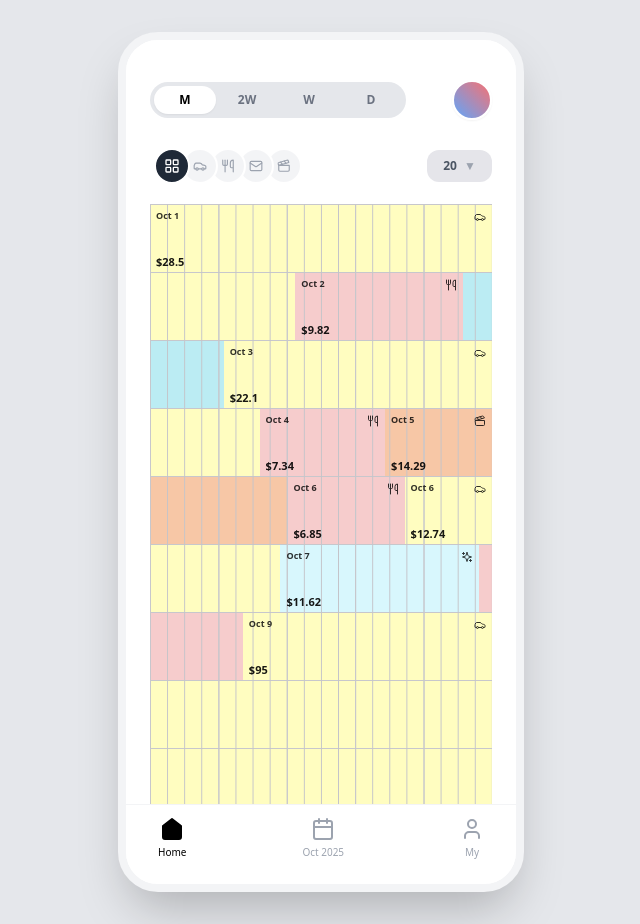
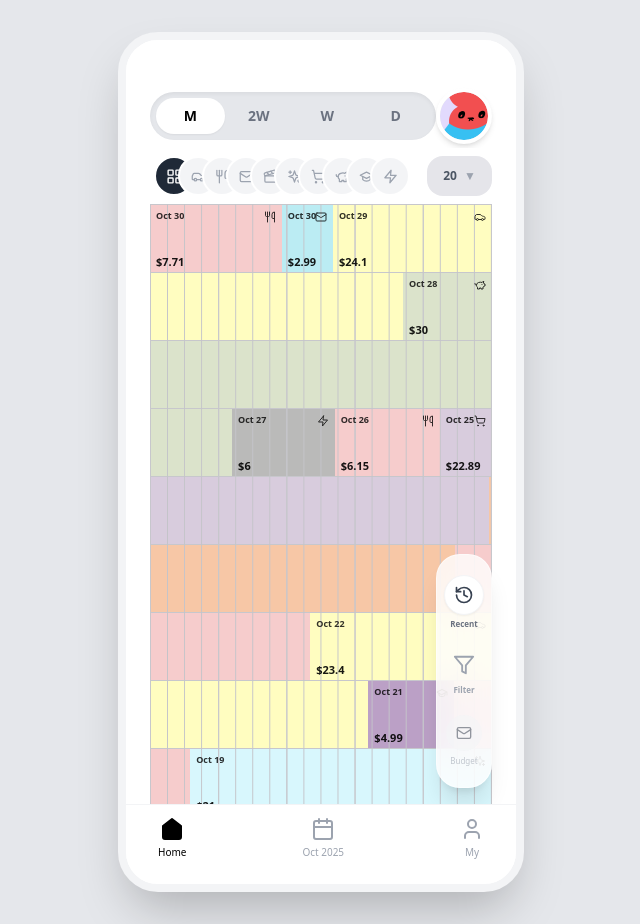
Before and after one commit to Phoebe5524/699demo, a React (Vite) app in the folder budget-app/: page / in a window 1280 px wide. Shown: the whole page, without its empty margins (319-959 px from the left). Built offline with nearby package versions, Linux system fonts and the light colour scheme; the HTML template or start-up script is replaced by a standard one.

Commit message:
finalize the filter and grid

```diff
--- a/budget-app/src/App.jsx
+++ b/budget-app/src/App.jsx
@@ -1,8 +1,9 @@
 import React, { useState, useMemo } from 'react';
 import {
-  Settings, ShoppingCart, Plus, ChevronRight, X,
+  Settings, ShoppingCart, Plus, X,
   Home, Calendar, User, Filter, Mail, Car, Clapperboard,
-  GraduationCap, PiggyBank, Sparkles, Utensils, LayoutGrid, Zap
+  GraduationCap, PiggyBank, Sparkles, Utensils, LayoutGrid, Zap,
+  ArrowDownNarrowWide, ArrowUpNarrowWide, History
 } from 'lucide-react';
 import { clsx } from 'clsx';
 import { twMerge } from 'tailwind-merge';
@@ -13,7 +14,7 @@ function cn(...inputs) {
   return twMerge(clsx(inputs));
 }
 
-// === 辅助函数：日期格式化 ===
+// === 辅助函数 ===
 const formatDate = (dateStr) => {
   if (!dateStr) return '';
   const [y, m, d] = dateStr.split('-');
@@ -52,9 +53,12 @@ export default function App() {
   const [selectedCategory, setSelectedCategory] = useState(null);
   const [formDate, setFormDate] = useState('');
 
-  const [activeFilter, setActiveFilter] = useState('All');
+  // === 筛选与排序状态 ===
+  const [selectedFilters, setSelectedFilters] = useState([]);
+  const [sortType, setSortType] = useState('newest');
   const [unit, setUnit] = useState(20);
 
+  // === 逻辑函数 ===
   const toggleUnit = () => {
     const options = [20, 50, 100, 200];
     const currentIndex = options.indexOf(unit);
@@ -62,20 +66,101 @@ export default function App() {
     setUnit(options[nextIndex]);
   };
 
+  // === 核心修改 2：点击交互逻辑升级 ===
+  const toggleCategoryFilter = (cat) => {
+    if (selectedFilters.includes(cat)) {
+      // 如果该分类已经被选中
+      const isLast = selectedFilters[selectedFilters.length - 1] === cat;
+
+      if (isLast) {
+        // A. 如果它已经是最后一个（展开状态），则直接删除
+        setSelectedFilters(prev => prev.filter(c => c !== cat));
+      } else {
+        // B. 如果它被压在下面（没展开），先把它移到最后（展开显示名字）
+        // 这样用户就能看到自己在操作什么了
+        setSelectedFilters(prev => [...prev.filter(c => c !== cat), cat]);
+      }
+    } else {
+      // 如果没选中，直接添加到最后
+      setSelectedFilters(prev => [...prev, cat]);
+    }
+  };
+
+  const cycleSortType = () => {
+    const types = ['newest', 'oldest', 'highPrice', 'lowPrice'];
+    const currentIdx = types.indexOf(sortType);
+    setSortType(types[(currentIdx + 1) % types.length]);
+  };
+
+  const resetAllFilters = () => {
+    setSelectedFilters([]);
+    setSortType('newest');
+  };
+
+  const isFilterActive = selectedFilters.length > 0 || sortType !== 'newest';
+
+  const getSortIconInfo = () => {
+    switch(sortType) {
+      case 'newest': return { icon: <History size={20}/>, text: 'Recent' };
+      case 'oldest': return { icon: <History size={20} className="rotate-180"/>, text: 'Oldest' };
+      case 'highPrice': return { icon: <ArrowDownNarrowWide size={20}/>, text: 'High $$' };
+      case 'lowPrice': return { icon: <ArrowUpNarrowWide size={20}/>, text: 'Low $$' };
+      default: return { icon: <History size={20}/>, text: 'Recent' };
+    }
+  };
+
+  // === 核心数据处理 ===
   const filteredTransactions = useMemo(() => {
-    const sorted = [...transactions].sort((a, b) => new Date(a.date) - new Date(b.date));
-    if (activeFilter === 'All') {
-      return sorted.filter(t => t.category !== 'Income');
+    let data = [...transactions];
+    if (selectedFilters.length > 0) {
+      data = data.filter(t => selectedFilters.includes(t.category));
+    } else {
+      data = data.filter(t => t.category !== 'Income');
     }
-    return sorted.filter(t => t.category === activeFilter);
-  }, [activeFilter, transactions]);
+    data.sort((a, b) => {
+      switch (sortType) {
+        case 'newest': return new Date(b.date) - new Date(a.date);
+        case 'oldest': return new Date(a.date) - new Date(b.date);
+        case 'highPrice': return b.amount - a.amount;
+        case 'lowPrice': return a.amount - b.amount;
+        default: return 0;
+      }
+    });
+    return data;
+  }, [selectedFilters, sortType, transactions]);
 
-  const uniqueCategories = useMemo(() => {
+  const allCategories = useMemo(() => {
     const cats = new Set(INITIAL_TRANSACTIONS.map(t => t.category).filter(c => c !== 'Income'));
     return Array.from(cats);
   }, []);
 
-  // === 交互逻辑 ===
+  const unselectedCategories = useMemo(() => {
+    return allCategories.filter(cat => !selectedFilters.includes(cat));
+  }, [allCategories, selectedFilters]);
+
+  // === 核心修改 1：动态间距计算 (Breathing Spacing) ===
+  const totalIcons = 1 + unselectedCategories.length + selectedFilters.length;
+
+  const getSizeClass = () => {
+    // 场景 A: 没有选中任何 Filter -> 展开图标，方便点击
+    if (selectedFilters.length === 0) {
+      if(totalIcons > 8) return { size: 'w-10 h-10', iconSize: 15, space: '-space-x-4' };
+      if(totalIcons > 6) return { size: 'w-12 h-12', iconSize: 16, space: '-space-x-4' };
+      return { size: 'w-12 h-12', iconSize: 18, space: '-space-x-2' };
+    }
+
+    // 场景 B: 选中了 Filter -> 收紧图标，为右侧名字腾出空间
+    // 如果总数非常多，收得更紧
+    if (totalIcons > 8) return { size: 'w-9 h-9', iconSize: 14, space: '-space-x-6' };
+    if (totalIcons > 6) return { size: 'w-10 h-10', iconSize: 16, space: '-space-x-5' };
+
+    // 默认收紧状态
+    return { size: 'w-12 h-12', iconSize: 18, space: '-space-x-4' };
+  };
+
+  const { size, iconSize, space } = getSizeClass();
+
+  // === 交互处理 ===
   const handleAddClick = () => {
     setEditingId(null);
     setAmount('');
@@ -128,7 +213,6 @@ export default function App() {
     setSelectedCategory(null);
   };
 
-  // === 核心 Grid 逻辑 ===
   const ROW_HEIGHT = 68;
   const CELLS_PER_ROW = 20;
 
@@ -168,58 +252,107 @@ export default function App() {
       <div className="w-full max-w-[390px] bg-white h-[844px] rounded-[40px] shadow-2xl overflow-hidden relative flex flex-col border-[8px] border-gray-100 box-content">
 
         {/* Header */}
-        <header className="px-6 pt-10 pb-2 flex justify-between items-center bg-white z-30">
-          <div className="bg-gray-200 rounded-full p-1 flex text-sm font-bold text-gray-500 w-64">
-            <button className="flex-1 py-1.5 rounded-full bg-white text-black shadow-sm text-xs">M</button>
-            <button className="flex-1 py-1.5 rounded-full text-xs hover:bg-gray-100/50">2W</button>
-            <button className="flex-1 py-1.5 rounded-full text-xs hover:bg-gray-100/50">W</button>
-            <button className="flex-1 py-1.5 rounded-full text-xs hover:bg-gray-100/50">D</button>
+        <header className="px-6 pt-12 pb-1 flex justify-between items-center bg-white z-30">
+          <div className="bg-gray-200 rounded-full p-1.5 flex text-base font-bold text-gray-500 w-72 shadow-inner">
+            <button className="flex-1 py-2 rounded-full bg-white text-black shadow-sm text-sm">M</button>
+            <button className="flex-1 py-2 rounded-full text-sm hover:bg-gray-100/50">2W</button>
+            <button className="flex-1 py-2 rounded-full text-sm hover:bg-gray-100/50">W</button>
+            <button className="flex-1 py-2 rounded-full text-sm hover:bg-gray-100/50">D</button>
           </div>
-          <div className="w-10 h-10 rounded-full bg-gradient-to-tr from-blue-400 to-red-400 border-2 border-white shadow-sm"></div>
+          <img src="/rabbit.png" alt="User" className="w-14 h-14 rounded-full border-4 border-white shadow-md object-cover bg-gray-200" />
         </header>
 
-        {/* Filter & Unit */}
-        <div className="px-6 py-4 flex items-center justify-between bg-white z-30">
-          <div className="flex items-center gap-2">
-            <div className="flex items-center -space-x-2 overflow-hidden py-1 pl-1">
-              <button onClick={() => setActiveFilter('All')} className={cn("w-9 h-9 rounded-full border-2 border-white flex items-center justify-center relative z-10 transition-transform hover:scale-110", activeFilter === 'All' ? "bg-gray-800 text-white" : "bg-gray-200 text-gray-500")}>
-                <LayoutGrid size={16} />
+        {/*
+            === Filter & Unit ===
+        */}
+        <div className="px-6 py-2 flex items-center justify-between bg-white z-30 gap-3">
+
+          {/* 容器：min-w-0 和 mr-4 边界保护 */}
+          <div className="flex-1 flex items-center min-w-0 mr-4">
+
+            {/*
+               动态间距 space:
+               - 全选 (All) 时：-space-x-2 (宽松)
+               - 有选中时：-space-x-5 (紧凑)
+            */}
+            <div className={cn("flex items-center pl-1 transition-all duration-500 ease-in-out", space)}>
+
+              {/* Reset 按钮 */}
+              <button
+                onClick={resetAllFilters}
+                className={cn(
+                  "rounded-full border-2 border-white flex items-center justify-center relative transition-transform hover:scale-110 shrink-0",
+                  selectedFilters.length === 0 ? "bg-gray-800 text-white" : "bg-gray-200 text-gray-500",
+                  size
+                )}
+                style={{ zIndex: 0 }}
+              >
+                <LayoutGrid size={iconSize + 2} />
               </button>
-              {uniqueCategories.slice(0, 4).map((cat, idx) => (
-                <button key={cat} onClick={() => setActiveFilter(cat)} className="w-9 h-9 rounded-full border-2 border-white bg-gray-100 flex items-center justify-center text-gray-400 hover:bg-gray-200 hover:z-20 transition-all" style={{ zIndex: 5 - idx }}>
-                  {CATEGORIES_CONFIG[cat].icon}
+
+              {/* 未选中的图标 */}
+              {unselectedCategories.map((cat, idx) => (
+                <button
+                  key={cat}
+                  onClick={() => toggleCategoryFilter(cat)}
+                  className={cn(
+                    "rounded-full border-2 border-white flex items-center justify-center bg-gray-100 text-gray-400 hover:bg-gray-200 hover:z-50 hover:scale-105 transition-all shrink-0",
+                    size
+                  )}
+                  style={{ zIndex: idx + 1 }}
+                >
+                  {React.cloneElement(CATEGORIES_CONFIG[cat].icon, { size: iconSize })}
                 </button>
               ))}
+
+              {/* 已选中的图标 */}
+              {selectedFilters.map((cat, idx) => {
+                const isLast = idx === selectedFilters.length - 1;
+                const zIndex = 100 + idx;
+
+                return (
+                  <button
+                    key={cat}
+                    onClick={() => toggleCategoryFilter(cat)}
+                    className={cn(
+                      "rounded-full border-2 border-white flex items-center justify-center shadow-sm transition-all animate-slide-right shrink-0",
+                      CATEGORIES_CONFIG[cat].color,
+                      isLast ? `w-auto px-4 gap-2 ${size.split(' ')[1]}` : size
+                    )}
+                    style={{ zIndex: zIndex }}
+                  >
+                    <span className="text-black/70 shrink-0">
+                      {React.cloneElement(CATEGORIES_CONFIG[cat].icon, { size: iconSize })}
+                    </span>
+
+                    {/*
+                       Truncate 保护机制
+                    */}
+                    {isLast && (
+                      <span className="text-black/80 font-bold whitespace-nowrap text-xs pr-1 truncate">
+                        {cat}
+                      </span>
+                    )}
+                  </button>
+                )
+              })}
             </div>
           </div>
-          <div className="flex items-center gap-2">
-             {activeFilter !== 'All' && (
-               <div className={cn("px-4 py-2 rounded-full text-white text-xs font-bold shadow-md flex items-center gap-2 animate-slide-up", CATEGORIES_CONFIG[activeFilter].color)}>
-                 <span className="text-black/70">{CATEGORIES_CONFIG[activeFilter].icon}</span>
-                 <span className="text-black/80">{activeFilter}</span>
-                 <button onClick={() => setActiveFilter('All')} className="bg-black/10 rounded-full p-0.5 ml-1 text-black"><X size={10} /></button>
-               </div>
-             )}
-             <button onClick={toggleUnit} className="bg-[#E5E5EA] px-4 py-2 rounded-xl text-xs font-bold text-gray-600 hover:bg-gray-300 active:scale-95 transition">
-               {unit} <span className="text-gray-400 ml-1">▼</span>
-             </button>
-          </div>
+
+          {/* 右侧：Unit 按钮 */}
+          <button
+             onClick={toggleUnit}
+             className="bg-[#E5E5EA] px-4 py-3 rounded-2xl text-xs font-bold text-gray-600 hover:bg-gray-300 active:scale-95 transition shrink-0 z-40"
+           >
+             {unit} <span className="text-gray-400 ml-1">▼</span>
+           </button>
         </div>
 
-        {/* ================= 核心 Grid 区域 ================= */}
-        {/*
-            【修复点 1】：动态控制 overflow
-            如果弹窗打开 (showModal 为 true)，则设为 overflow-hidden，彻底禁止背景滚动
-        */}
-        <div className={cn(
-          "flex-1 custom-scrollbar bg-white",
-          showModal ? "overflow-hidden" : "overflow-y-auto"
-        )}>
+        {/* ================= Grid 区域 ================= */}
+        <div className={cn("flex-1 custom-scrollbar bg-white", showModal ? "overflow-hidden" : "overflow-y-auto")}>
           <div className="min-h-full relative">
-
-            {/* 网格线层 */}
             <div
-              className="absolute inset-0 pointer-events-none z-20 mx-6"
+              className="absolute inset-0 pointer-events-none z-20 mx-6 border-r border-[#C7C7CC]"
               style={{
                 backgroundSize: `20% ${ROW_HEIGHT}px, 5% ${ROW_HEIGHT}px, 100% ${ROW_HEIGHT}px`,
                 backgroundImage: `
@@ -230,43 +363,48 @@ export default function App() {
               }}
             ></div>
 
-            {/* 内容层 */}
             <div className="relative flex flex-wrap content-start px-6 pt-[1px]">
               {displayBlocks.map((block) => (
                 <div
                   key={block.uniqueKey}
                   onClick={() => handleEditClick(block)}
-                  className={cn(
-                    "h-[68px] relative transition-all hover:brightness-105 overflow-hidden cursor-pointer",
-                    block.color
-                  )}
+                  className={cn("h-[68px] relative transition-all hover:brightness-105 overflow-hidden cursor-pointer", block.color)}
                   style={{ width: `${block.widthPercent}%` }}
                 >
                   {block.isStart && block.widthPercent > 12 && (
                     <div className="absolute inset-0 z-30 pointer-events-none p-1.5">
-                      <span className="absolute top-1.5 left-1.5 text-[9px] font-bold text-black leading-none opacity-80">
-                        {formatDate(block.date)}
-                      </span>
-                      <div className="absolute top-1.5 right-1.5 text-black opacity-80">
-                        {React.cloneElement(CATEGORIES_CONFIG[block.category].icon, { size: 12 })}
-                      </div>
-                      <span className="absolute bottom-1.5 left-1.5 text-[11px] font-extrabold text-black leading-none opacity-90">
-                        ${block.amount}
-                      </span>
+                      <span className="absolute top-1.5 left-1.5 text-[9px] font-bold text-black leading-none opacity-80">{formatDate(block.date)}</span>
+                      <div className="absolute top-1.5 right-1.5 text-black opacity-80">{React.cloneElement(CATEGORIES_CONFIG[block.category].icon, { size: 12 })}</div>
+                      <span className="absolute bottom-1.5 left-1.5 text-[11px] font-extrabold text-black leading-none opacity-90">${block.amount}</span>
                     </div>
                   )}
                 </div>
               ))}
-
-              <div
-                onClick={handleAddClick}
-                className="h-[68px] bg-gray-50/50 flex items-center justify-center text-gray-400 text-xs hover:bg-gray-100 cursor-pointer"
-                style={{ width: '20%' }}
-              >
+              <div onClick={handleAddClick} className="h-[68px] bg-gray-50/50 flex items-center justify-center text-gray-400 text-xs hover:bg-gray-100 cursor-pointer" style={{ width: '20%' }}>
                 <Plus size={16} className="mr-1"/>
               </div>
             </div>
+          </div>
 
+          <div className="sticky bottom-4 float-right right-6 flex flex-col gap-3 z-40 mb-4 mr-4 items-end">
+             <div className="bg-white/80 backdrop-blur-xl p-1.5 rounded-[24px] flex flex-col items-center gap-5 py-5 shadow-xl border border-white/50 w-14">
+                <button onClick={cycleSortType} className="flex flex-col items-center gap-1 group w-full">
+                   <div className="w-10 h-10 bg-white rounded-full shadow-sm flex items-center justify-center text-gray-700 group-hover:scale-105 transition border border-gray-100">
+                     {getSortIconInfo().icon}
+                   </div>
+                   <span className="text-[8px] font-bold text-gray-500 leading-tight text-center">{getSortIconInfo().text}</span>
+                </button>
+                <button onClick={resetAllFilters} className="flex flex-col items-center gap-1 group w-full">
+                   <div className={cn("w-8 h-8 flex items-center justify-center transition-colors", isFilterActive ? "text-blue-500" : "text-gray-400")}>
+                     <Filter size={22} fill={isFilterActive ? "currentColor" : "none"} />
+                   </div>
+                   <span className={cn("text-[8px] font-bold leading-tight text-center", isFilterActive ? "text-blue-500" : "text-gray-400")}>{isFilterActive ? "Filter On" : "Filter"}</span>
+                </button>
+                <button className="flex flex-col items-center gap-1 group w-full opacity-60 hover:opacity-100">
+                   <div className="w-9 h-9 bg-gray-100 rounded-full flex items-center justify-center text-gray-600"><Mail size={16}/></div>
+                   <span className="text-[8px] font-medium text-gray-400">Budget</span>
+                </button>
+             </div>
           </div>
         </div>
 
@@ -283,43 +421,22 @@ export default function App() {
             <div className="absolute inset-0 bg-black/30 backdrop-blur-[2px] transition-opacity" onClick={() => setShowModal(false)}></div>
             <div className="absolute bottom-0 left-0 right-0 bg-[#F2F2F7] rounded-t-[30px] p-6 animate-slide-up shadow-2xl h-[90%] flex flex-col">
               <button onClick={() => setShowModal(false)} className="absolute right-6 top-6 p-2 bg-gray-200 rounded-full hover:bg-gray-300"><X size={20} className="text-gray-600" /></button>
-
-              <h2 className="text-lg font-semibold text-gray-800 mb-6">
-                {editingId ? 'Edit Transaction' : 'New Transaction'}
-              </h2>
-
+              <h2 className="text-lg font-semibold text-gray-800 mb-6">{editingId ? 'Edit Transaction' : 'New Transaction'}</h2>
               <div className="flex items-center mb-6 border-b border-gray-300/50 pb-2">
                 <span className="text-4xl font-bold text-gray-400 mr-2">$</span>
-                {/*
-                   【修复点 2】：移除了 autoFocus
-                   这会阻止浏览器在弹窗打开时尝试滚动页面去定位输入框
-                */}
-                <input
-                  type="number"
-                  value={amount}
-                  onChange={(e) => setAmount(e.target.value)}
-                  placeholder="0.00"
-                  className="bg-transparent text-5xl font-bold text-black outline-none w-full placeholder:text-gray-300"
-                />
+                <input type="number" value={amount} onChange={(e) => setAmount(e.target.value)} placeholder="0.00" className="bg-transparent text-5xl font-bold text-black outline-none w-full placeholder:text-gray-300" />
               </div>
-
               <div className="space-y-2 mb-6">
                 <div className="flex justify-between items-center py-3 border-b border-gray-300/50">
                   <span className="font-semibold text-gray-900">Date</span>
                   <div className="flex items-center gap-2 text-blue-500 text-sm relative">
-                    <input
-                      type="date"
-                      value={formDate}
-                      onChange={(e) => setFormDate(e.target.value)}
-                      className="bg-transparent outline-none text-right font-medium text-blue-500 cursor-pointer"
-                    />
+                    <input type="date" value={formDate} onChange={(e) => setFormDate(e.target.value)} className="bg-transparent outline-none text-right font-medium text-blue-500 cursor-pointer"/>
                   </div>
                 </div>
                 <div className="flex justify-between items-center py-3 border-b border-gray-300/50">
                   <span className="font-semibold text-gray-900">Merchant</span><input type="text" value={memo} onChange={(e) => setMemo(e.target.value)} placeholder="Where?" className="text-right bg-transparent outline-none text-blue-500 placeholder:text-blue-300" />
                 </div>
               </div>
-
               <div className="flex-1 overflow-y-auto no-scrollbar pb-4">
                 <div className="flex justify-between items-center mb-4"><h3 className="text-lg font-bold">Category</h3></div>
                 <div className="grid grid-cols-4 gap-3">
@@ -336,13 +453,7 @@ export default function App() {
                 </div>
               </div>
               <div className="pt-4 mt-auto">
-                <button
-                  onClick={handleSaveTransaction}
-                  disabled={!amount || !selectedCategory || !formDate}
-                  className="w-full bg-black text-white font-bold py-4 rounded-2xl text-lg shadow-xl hover:scale-[1.02] active:scale-95 transition disabled:opacity-50"
-                >
-                  {editingId ? 'Update Expense' : 'Save Expense'}
-                </button>
+                <button onClick={handleSaveTransaction} disabled={!amount || !selectedCategory || !formDate} className="w-full bg-black text-white font-bold py-4 rounded-2xl text-lg shadow-xl hover:scale-[1.02] active:scale-95 transition disabled:opacity-50">{editingId ? 'Update Expense' : 'Save Expense'}</button>
               </div>
             </div>
           </div>
```
Also changed, not shown: budget-app/public/rabbit.png (added).
